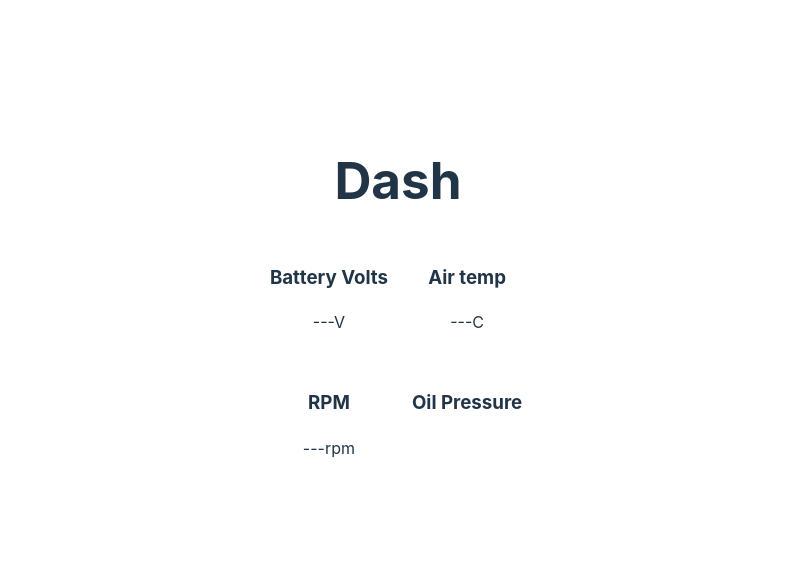
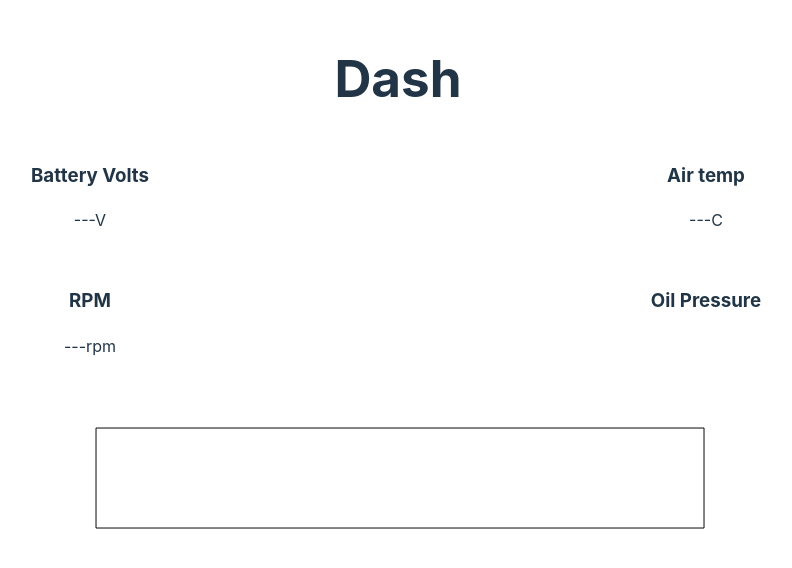
Before and after one commit to lddtwo456/FSAERR-Dash, a React (Vite) app: page / in a window 1280 px wide. Shown: the part 102-670 px from the top of the page, without its empty margins (242-1034 px from the left). Built offline with nearby package versions, Linux system fonts and the light colour scheme.

Commit message:
dynamic resizing canvas works

```diff
--- a/src/App.css
+++ b/src/App.css
@@ -1,6 +1,6 @@
 #root {
-  max-width: 1280px;
-  margin: 0 auto;
+  width: 100%;
+  height: 100%;
   padding: 2rem;
   text-align: center;
 }
--- a/src/components/App.tsx
+++ b/src/components/App.tsx
@@ -2,6 +2,7 @@ import '../App.css'
 import { TelemetryProvider } from '../utilities/TelemetryProvider'
 import ValueTile from './ValueTile'
 import BoolTile from './BoolTile'
+import { RPMTile } from './RPMTile'
 
 function App() {
   return (
@@ -18,6 +19,7 @@ function App() {
           <ValueTile title='RPM' id='RPM' unit='rpm'></ValueTile>
           <BoolTile title='Oil Pressure' id='OilPressureLight'></BoolTile>
         </div>
+        <RPMTile id='RPM' yellow={4000} red={6000} limit={7000} width='100%' height='200px'></RPMTile>
       </TelemetryProvider>
     </>
   )
--- a/src/components/RPMTile.tsx
+++ b/src/components/RPMTile.tsx
@@ -23,6 +23,12 @@ export function RPMTile({ id, yellow, red, limit, width, height }: Props) {
         if (!canvas || !ctx) return;
 
         // can access value yellow red limit  here to draw the RPM gauge
+        const w = canvas.width;
+        const h = canvas.height;
+
+        ctx.clearRect(0, 0, w, h);
+        ctx.rect(w/2-w/4, h/2-h/4, w/2, h/2);
+        ctx.stroke();
     }
 
     useEffect(() => {
```
